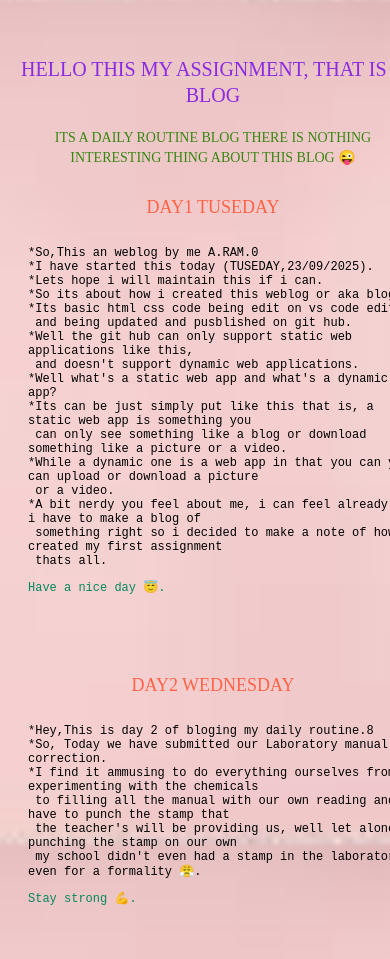
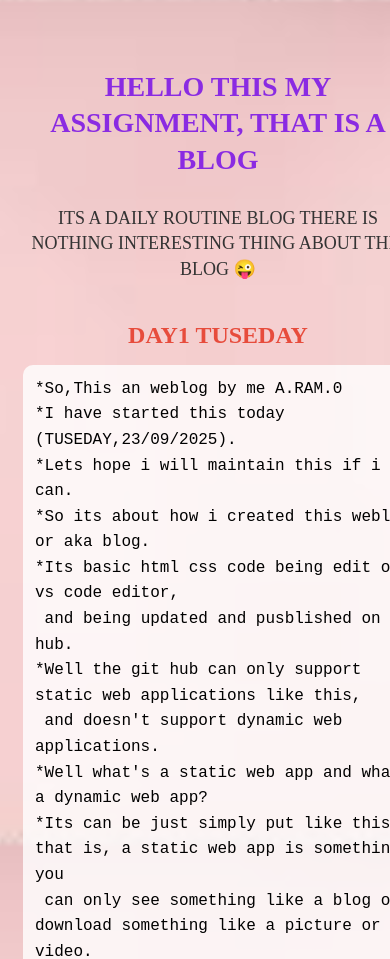
Before and after one commit to RAM5442/Englishblog, a plain HTML site: page index.html in a window 390 px wide. Shown: the top 959 px of the page. Drawn offline with Linux system fonts and the light colour scheme.

Commit message:
added the font to the media query

```diff
--- a/index.css
+++ b/index.css
@@ -148,27 +148,140 @@ body{
         word-wrap: break-word;
     }
 }
+/* Mobile Responsive Media Queries - LARGER FONTS */
+@media screen and (max-width: 768px) {
+    body {
+        width: 100% !important;
+        height: auto !important;
+        background-size: cover;
+        background-position: center;
+        display: block;
+        padding: 15px;
+    }
 
-/* For very small phones */
-@media screen and (max-width: 480px) {
+    .day0 {
+        margin-left: 0 !important;
+        margin-top: 20px !important;
+        width: 100%;
+        padding: 15px;
+    }
+
     .myheading1 {
-        font-size: 20px !important;
+        font-size: 32px !important; /* Increased from 24px */
+        display: block !important;
+        text-align: center;
+        line-height: 1.3;
+        font-weight: bold;
     }
 
     .myheading2 {
-        font-size: 14px !important;
+        font-size: 20px !important; /* Increased from 16px */
+        text-align: center;
+        line-height: 1.4;
+        color: #333;
+    }
+
+    .da {
+        margin-top: 40px !important; /* More spacing */
+        width: 100%;
     }
 
     .mainhead {
+        font-size: 28px !important; /* Increased from 22px */
+        text-align: center;
+        font-weight: bold;
+        color: #e74c3c;
+        margin-bottom: 15px;
+    }
+
+    .cont {
+        font-size: 18px !important; /* Increased from 14px - MUCH LARGER */
+        margin-left: 0 !important;
+        width: 100% !important;
+        text-align: left;
+        white-space: pre-wrap;
+        word-wrap: break-word;
+        overflow-wrap: break-word;
+        padding: 15px;
+        line-height: 1.6; /* Better line spacing */
+        background-color: rgba(255, 255, 255, 0.8); /* Light background for better readability */
+        border-radius: 10px;
+    }
+
+    .specialp {
+        font-size: 20px !important; /* Larger special text */
+        font-weight: bold;
+        text-align: center;
+        display: block;
+        margin-top: 15px;
+    }
+
+    .tourimgp {
+        grid-template-columns: 1fr !important;
+        grid-template-rows: auto !important;
+        gap: 15px;
+        justify-items: center;
+        margin: 20px 0;
+    }
+
+    .imgpt {
+        width: 100% !important;
+        max-width: 320px; /* Slightly larger images */
+        height: auto !important;
+        margin: 10px 0 !important;
+        border-radius: 10px;
+        box-shadow: 0 4px 8px rgba(0,0,0,0.2);
+    }
+
+    .tourvid1 {
+        margin-left: 0 !important;
+        width: 100%;
+    }
+
+    video {
+        width: 100% !important;
+        height: auto !important;
+        border-radius: 10px;
+        margin: 15px 0;
+    }
+
+    pre {
+        white-space: pre-wrap;
+        word-wrap: break-word;
+        font-size: 18px !important; /* Ensure pre tags also have large font */
+        line-height: 1.6;
+    }
+}
+
+/* For very small phones - LARGER FONTS */
+@media screen and (max-width: 480px) {
+    .myheading1 {
+        font-size: 28px !important; /* Increased from 20px */
+    }
+
+    .myheading2 {
+        font-size: 18px !important; /* Increased from 14px */
+    }
+
+    .mainhead {
+        font-size: 24px !important; /* Increased from 18px */
+    }
+
+    .cont {
+        font-size: 16px !important; /* Increased from 12px */
+        padding: 12px;
+    }
+
+    .specialp {
         font-size: 18px !important;
     }
 
-    .cont {
-        font-size: 12px !important;
+    .imgpt {
+        max-width: 280px;
     }
 
-    .imgpt {
-        max-width: 250px;
+    pre {
+        font-size: 16px !important;
     }
 }
 
@@ -180,10 +293,34 @@ body{
     }
 
     .day0 {
-        margin-top: 10px !important;
+        margin-top: 15px !important;
     }
 
     .da {
-        margin-top: 20px !important;
+        margin-top: 25px !important;
+    }
+
+    .cont {
+        font-size: 16px !important; /* Slightly smaller in landscape */
+        padding: 10px;
     }
 }
+
+/* Extra large fonts for very small screens but with good readability */
+@media screen and (max-width: 360px) {
+    .myheading1 {
+        font-size: 26px !important;
+    }
+
+    .myheading2 {
+        font-size: 17px !important;
+    }
+
+    .mainhead {
+        font-size: 22px !important;
+    }
+
+    .cont {
+        font-size: 16px !important;
+    }
+}
```
